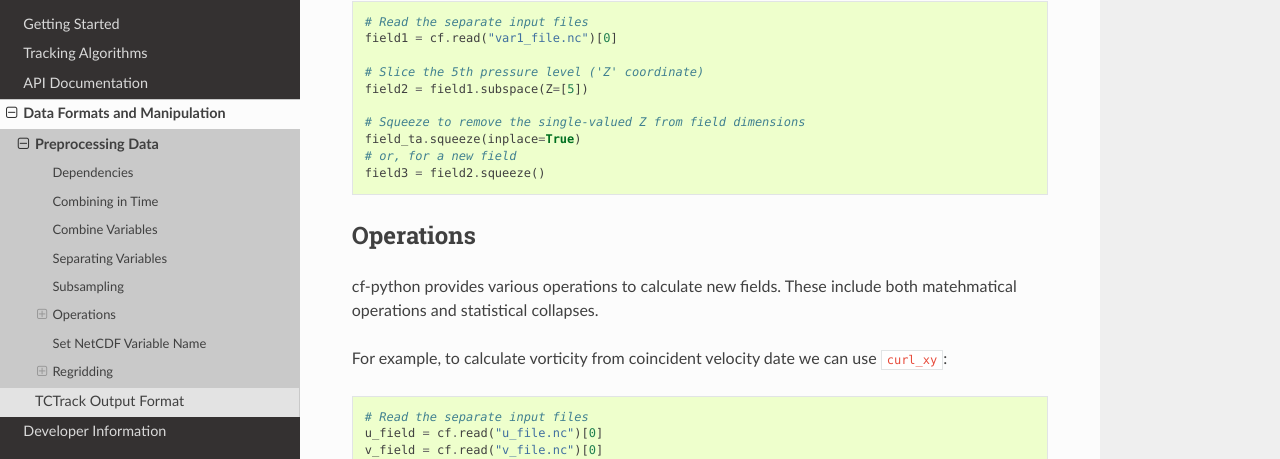
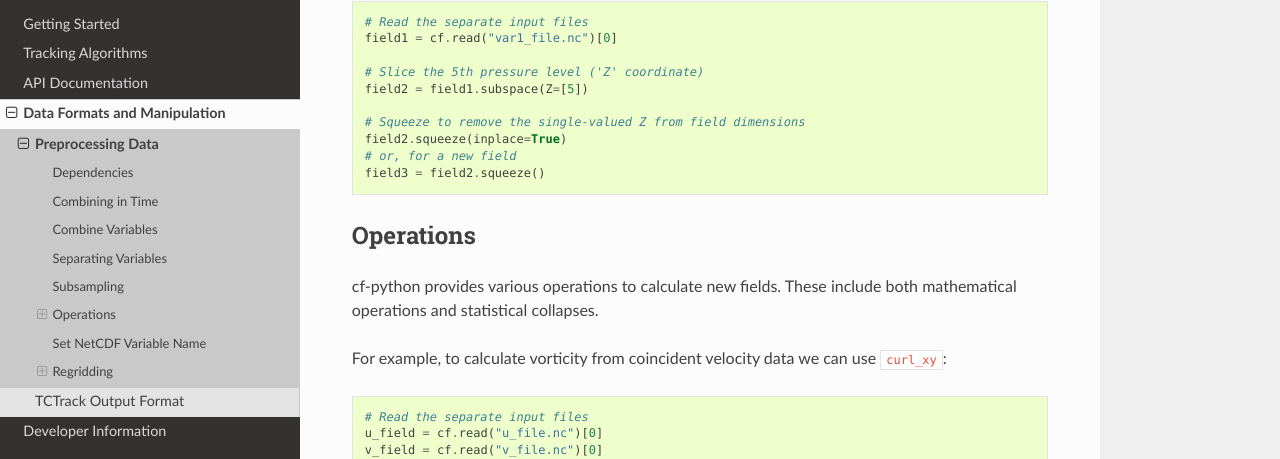
Before and after one commit to Cambridge-ICCS/TCTrack, a Sphinx documentation site: the page built from docs/data/preprocessing_data.rst, in a window 1280 px wide and 900 px high, scrolled down 1840 px. Shown: the part 128-587 px from the top of the window. Built offline with Sphinx 7.4.7 and the Read the Docs theme 3.1.0, drawn with Linux system fonts in a browser that asks for light colours.

Commit message:
typo corrections from review
Co-authored-by: Sam Avis <40611736+sjavis@users.noreply.github.com>

```diff
--- a/docs/data/preprocessing_data.rst
+++ b/docs/data/preprocessing_data.rst
@@ -111,7 +111,7 @@ To remove the single-valued coordinate from the field use cf-python's
     field2 = field1.subspace(Z=[5])
 
     # Squeeze to remove the single-valued Z from field dimensions
-    field_ta.squeeze(inplace=True)
+    field2.squeeze(inplace=True)
     # or, for a new field
     field3 = field2.squeeze()
 
@@ -119,9 +119,9 @@ Operations
 ----------
 
 cf-python provides various operations to calculate new fields.
-These include both matehmatical operations and statistical collapses.
+These include both mathematical operations and statistical collapses.
 
-For example, to calculate vorticity from coincident velocity date we can use ``curl_xy``:
+For example, to calculate vorticity from coincident velocity data we can use ``curl_xy``:
 
 .. code-block:: python
 
```
